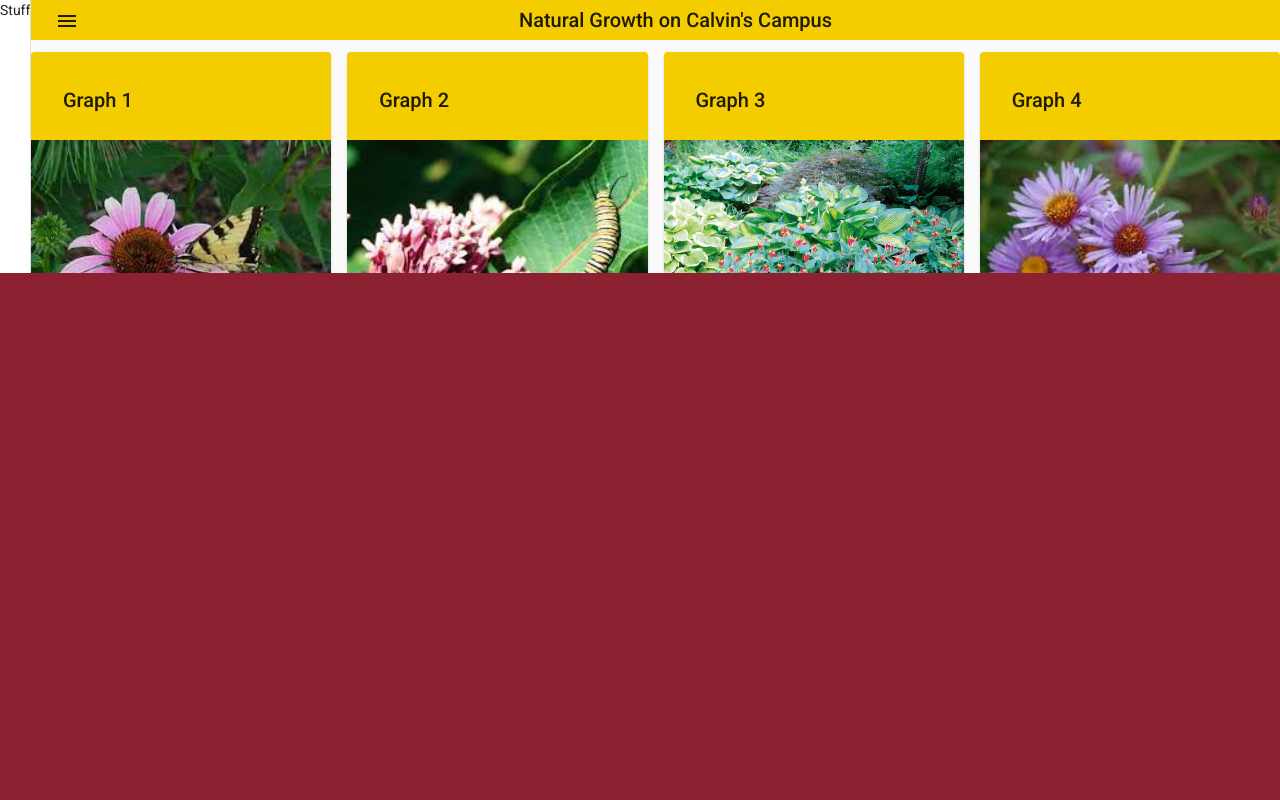
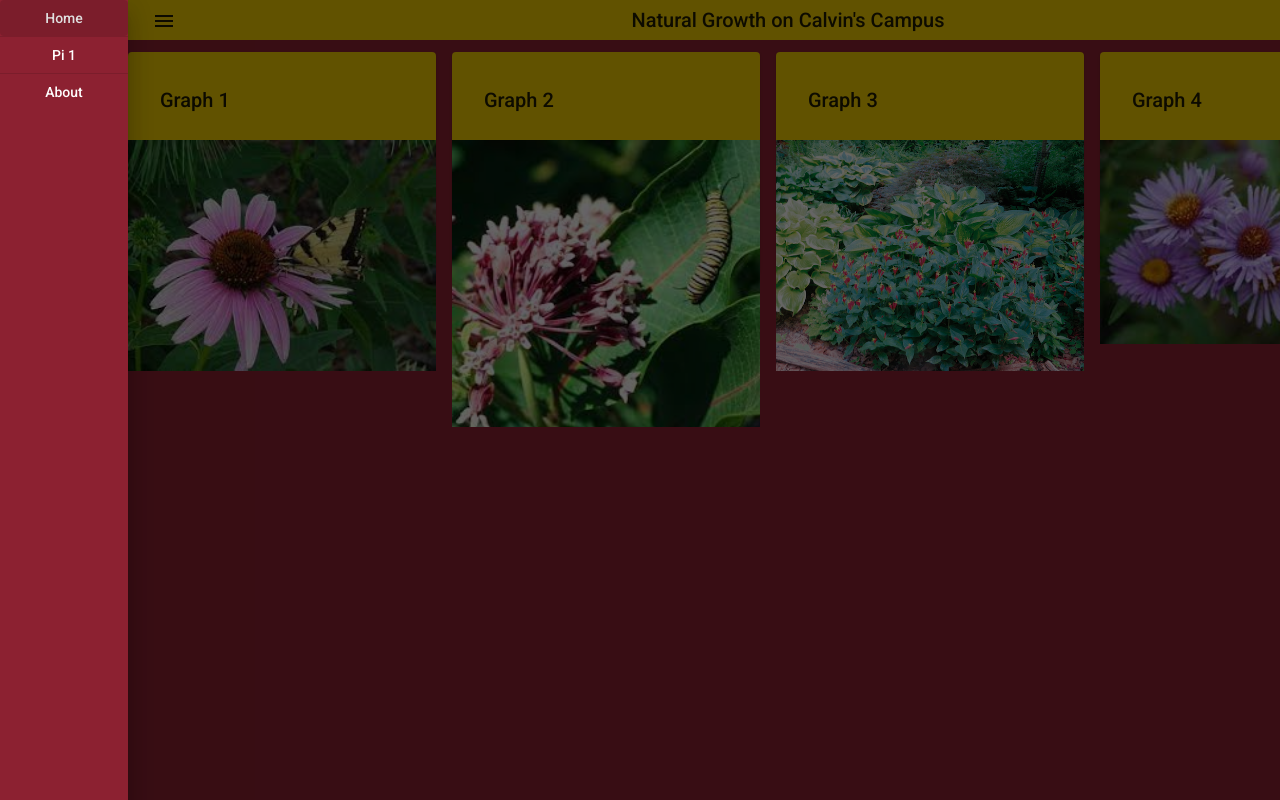
Before and after one commit to Calvin-CS-Senior-project-Bio-21/website-code, an Angular app: page /home in a window 1280 px wide. Both pictures are taken after a click on the button "menu". Shown: the top 800 px of the page. Built offline with nearby package versions, Linux system fonts and the light colour scheme.

Commit message:
better routing

```diff
--- a/src/app/app.module.ts
+++ b/src/app/app.module.ts
@@ -10,7 +10,8 @@ import { MatIconModule } from '@angular/material/icon'
 import { MatToolbarModule } from '@angular/material/toolbar';
 import { MatButtonModule } from '@angular/material/button';
 import { MatSidenavModule } from '@angular/material/sidenav';
-import { BrowserAnimationsModule } from '@angular/platform-browser/animations'
+import { BrowserAnimationsModule } from '@angular/platform-browser/animations';
+import { MatDividerModule } from '@angular/material/divider';
 
 import { FlexLayoutModule } from '@angular/flex-layout';
 
@@ -34,6 +35,7 @@ import { SidebarComponent } from './sidebar/sidebar.component';
     MatButtonModule,
     FlexLayoutModule,
     MatSidenavModule,
+    MatDividerModule,
     BrowserAnimationsModule
   ],
   providers: [],
--- a/src/app/title-cards/title-cards.component.css
+++ b/src/app/title-cards/title-cards.component.css
@@ -8,17 +8,21 @@
     text-align: center;
     /* margin: auto; */
 }
-.ham-button {
-    margin-left: -90%;
-}
+
 .spacer{
     flex: .5 .5 auto;
 }
 
-.container {
-    height: max-content;
-  }
-
 .content {
-    height: max-content;
+    height: 1000px;
+    background-color: #8c2131;
 }
+.sidenav {
+    background-color: #8c2131;
+    width: 10%;
+}
+.side-menu {
+    text-align: center;
+    width: 100%;
+    color: white;
+}
--- a/src/app/title-cards/title-cards.component.html
+++ b/src/app/title-cards/title-cards.component.html
@@ -27,15 +27,20 @@
 </div> -->
 <div class="container">
   <mat-sidenav-container autosize>
-    <mat-sidenav #drawer class="sidenav" mode="side">
-      <p>Stuff</p>
+    <mat-sidenav #drawer class="sidenav" mode="push">
+
+      <button mat-button class="side-menu">Home</button>
+      <mat-divider></mat-divider>
+      <button mat-button class="side-menu">Pi 1</button>
+      <mat-divider></mat-divider>
+      <button mat-button class="side-menu">About</button>
 
     </mat-sidenav>
     <mat-sidenav-content class="content">
     <div>
       <p>
       <mat-toolbar class="title-card">
-        <button mat-icon-button class="side-menu" aria-label="menu-button" (click)="drawer.toggle()">
+        <button mat-icon-button aria-label="menu-button" (click)="drawer.toggle()">
           <mat-icon>menu</mat-icon>
         </button>
         <span class="spacer"></span>
```
